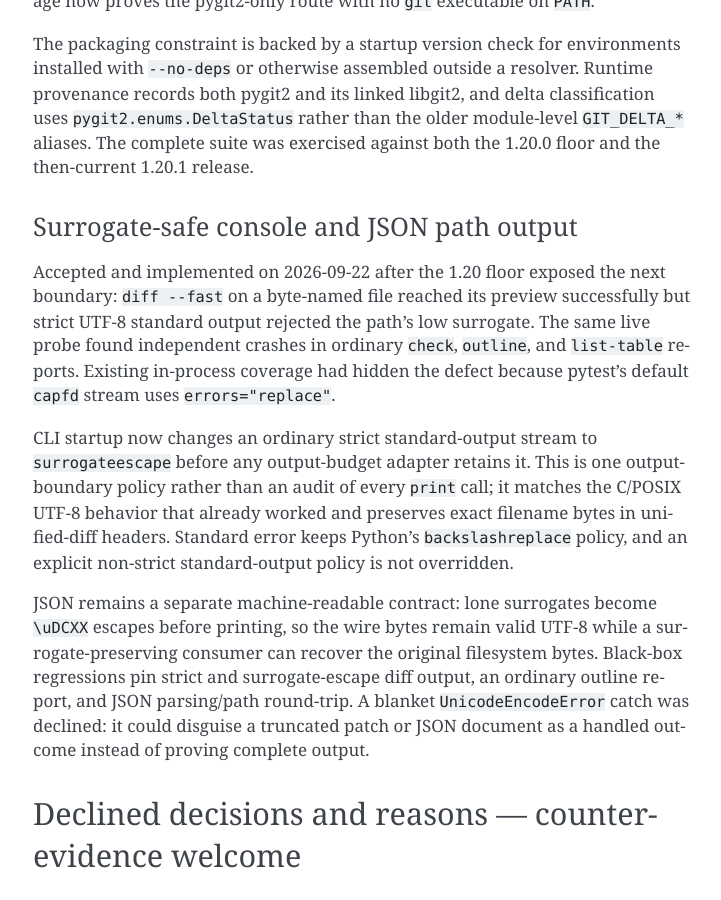
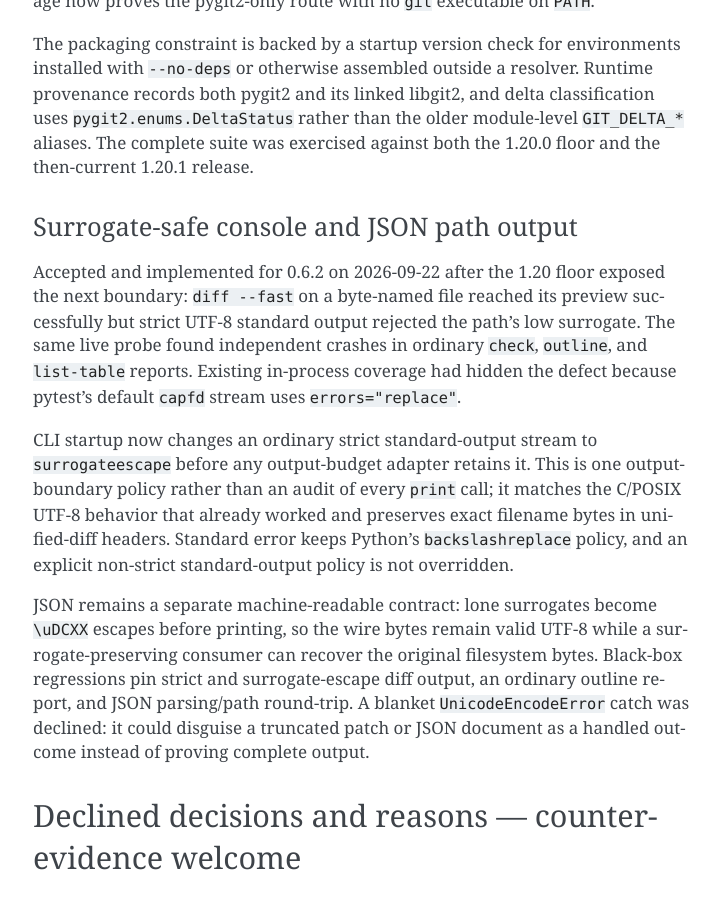
Before and after one commit to dememax/check_rst, a Sphinx documentation site: the page built from docs/roadmap.rst, in a window 1280 px wide and 900 px high, scrolled down 50798 px. Shown: the whole window, without its empty margins (387-1108 px from the left). Built offline with Sphinx 7.4.7, drawn with Linux system fonts in a browser that asks for light colours.

Commit message:
release: bump check_rst to 0.6.2
Assign a new patch identity to the surrogate-safe stdout and JSON path-output fix rather than rebuilding different code under the existing 0.6.1 version. Update the single package version source, exact release-identity tests, wheel installation example, and roadmap implementation record.

The installed artifact was built from this release state and upgraded ~/opt/check_rst from 0.6.0 to 0.6.2 without changing its dependency set. The stable ~/opt/bin/check_rst launcher and pip metadata both report 0.6.2; pip check reports no broken requirements.

Validation: release-identity tests were observed RED before the source bump and GREEN afterward; all 1,749 tests passed; mypy passed; Ruff 0.16.5 format and lint passed on gl63 against an exact worktree copy; check_rst documentation validation completed with zero errors and only three pre-existing roadmap warnings; git diff --check passed.

Co-Authored-By: Codex GPT-5 <noreply@openai.com>

```diff
--- a/docs/roadmap.rst
+++ b/docs/roadmap.rst
@@ -2411,7 +2411,7 @@ uses ``pygit2.enums.DeltaStatus`` rather than the older module-level
 Surrogate-safe console and JSON path output
 =============================================
 
-Accepted and implemented on 2026-09-22 after the 1.20 floor exposed the next
+Accepted and implemented for 0.6.2 on 2026-09-22 after the 1.20 floor exposed the next
 boundary: ``diff --fast`` on a byte-named file reached its preview successfully
 but strict UTF-8 standard output rejected the path's low surrogate.  The same
 live probe found independent crashes in ordinary ``check``, ``outline``, and
--- a/src/check_rst/__init__.py
+++ b/src/check_rst/__init__.py
@@ -2,7 +2,7 @@
 # SPDX-License-Identifier: GPL-3.0-only
 """Public package metadata for check_rst."""
 
-__version__ = "0.6.1"
+__version__ = "0.6.2"
 __copyright__ = "Copyright (C) 2026 Maxime P. DEMENTYEV"
 __license__ = "GPL-3.0-only"
 DOCUMENTATION_URL = "https://github.com/dememax/check_rst/blob/main/docs/guide.rst"
```
Also changed, not shown: README.md (+1 -1 lines), 2 other files.
